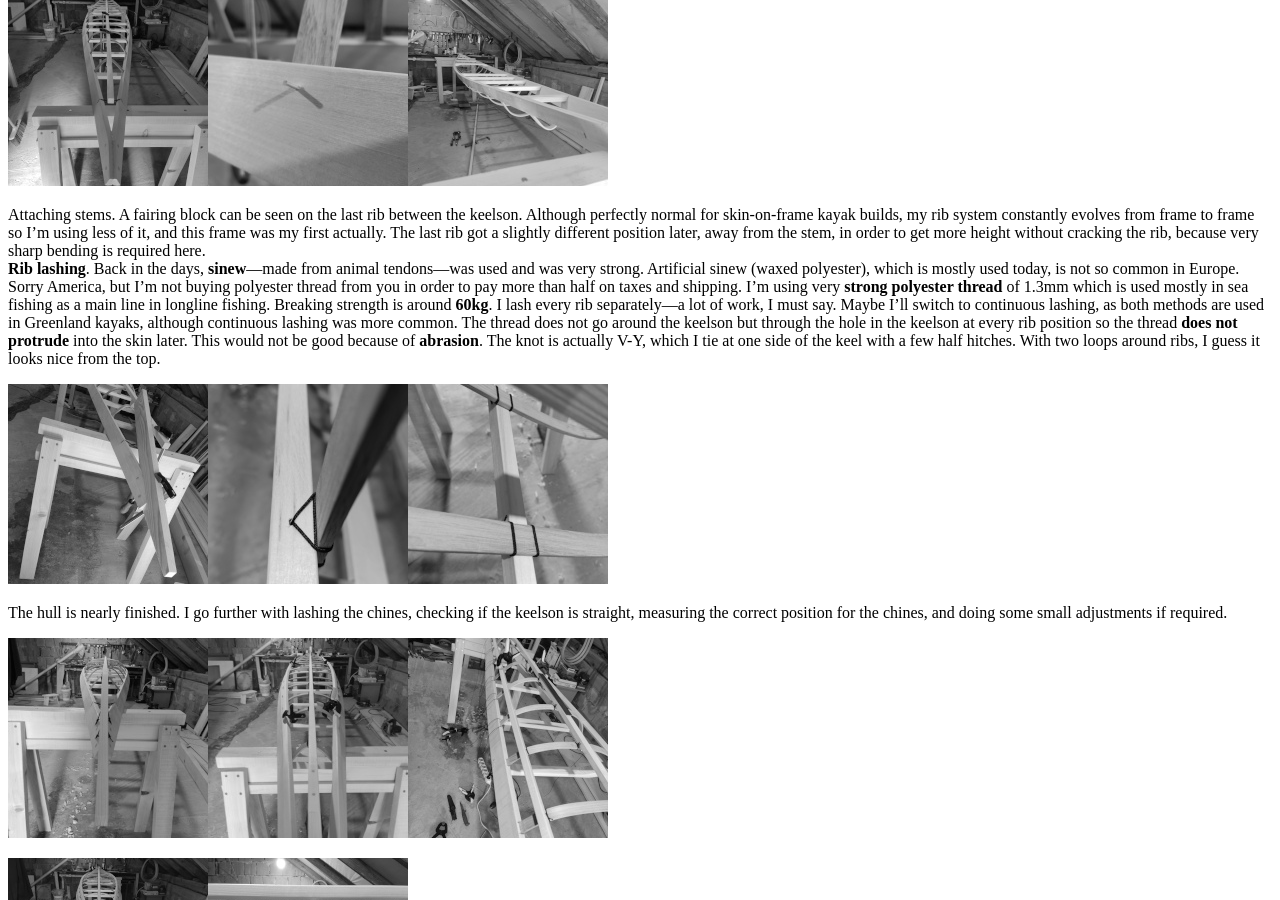
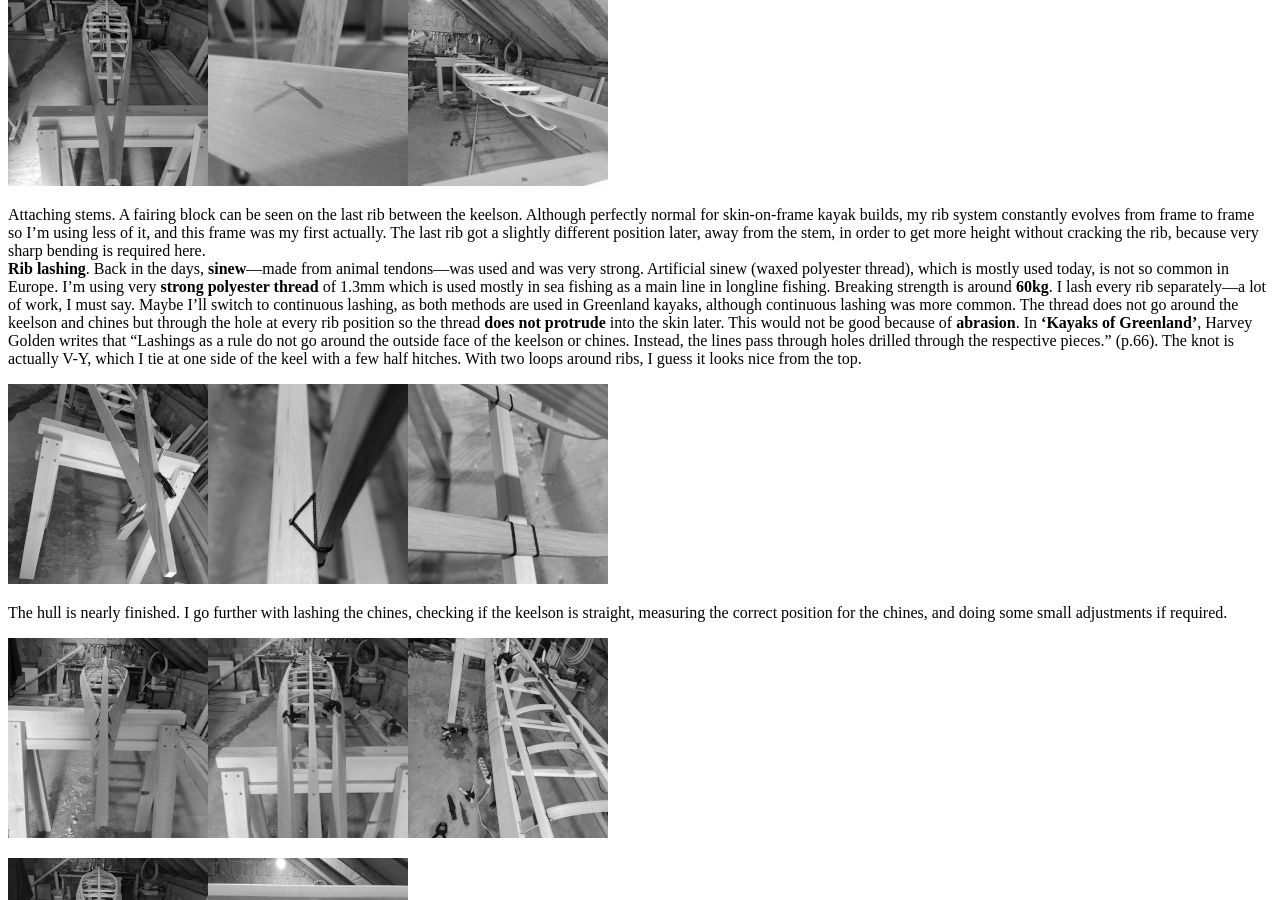
Before and after one commit to marjanbonus/marjanbonus.github.io, a Jekyll site: the page built from _posts/2024-04-28-search-for-west-greenland-kayak.markdown, in a window 1280 px wide and 900 px high, scrolled down 3367 px. Built offline with Jekyll 4.4.1, drawn with Linux system fonts in a browser that asks for light colours.

Commit message:
Update blog content

```diff
--- a/_posts/2024-04-28-search-for-west-greenland-kayak.markdown
+++ b/_posts/2024-04-28-search-for-west-greenland-kayak.markdown
@@ -74,7 +74,7 @@ For rib stock, oak or ash are preferred. I'm using mostly <strong>green oak</str
 {: .post-gallery .three}
 
 Attaching stems. A fairing block can be seen on the last rib between the keelson. Although perfectly normal for skin-on-frame kayak builds, my rib system constantly evolves from frame to frame so I'm using less of it, and this frame was my first actually. The last rib got a slightly different position later, away from the stem, in order to get more height without cracking the rib, because very sharp bending is required here.
-<strong>Rib lashing</strong>. Back in the days, <strong>sinew</strong>—made from animal tendons—was used and was very strong. Artificial sinew (waxed polyester), which is mostly used today, is not so common in Europe. Sorry America, but I'm not buying polyester thread from you in order to pay more than half on taxes and shipping. I'm using very <strong>strong polyester thread</strong> of 1.3mm which is used mostly in sea fishing as a main line in longline fishing. Breaking strength is around <strong>60kg</strong>. I lash every rib separately—a lot of work, I must say. Maybe I'll switch to continuous lashing, as both methods are used in Greenland kayaks, although continuous lashing was more common. The thread does not go around the keelson but through the hole in the keelson at every rib position so the thread <strong>does not protrude</strong> into the skin later. This would not be good because of <strong>abrasion</strong>. The knot is actually V-Y, which I tie at one side of the keel with a few half hitches. With two loops around ribs, I guess it looks nice from the top.
+<strong>Rib lashing</strong>. Back in the days, <strong>sinew</strong>—made from animal tendons—was used and was very strong. Artificial sinew (waxed polyester thread), which is mostly used today, is not so common in Europe. I'm using very <strong>strong polyester thread</strong> of 1.3mm which is used mostly in sea fishing as a main line in longline fishing. Breaking strength is around <strong>60kg</strong>. I lash every rib separately—a lot of work, I must say. Maybe I'll switch to continuous lashing, as both methods are used in Greenland kayaks, although continuous lashing was more common. The thread does not go around the keelson and chines but through the hole at every rib position so the thread <strong>does not protrude</strong> into the skin later. This would not be good because of <strong>abrasion</strong>. In <strong>'Kayaks of Greenland'</strong>, Harvey Golden writes that "Lashings as a rule do not go around the outside face of the keelson or chines. Instead, the lines pass through holes drilled through the respective pieces." (p.66). The knot is actually V-Y, which I tie at one side of the keel with a few half hitches. With two loops around ribs, I guess it looks nice from the top.
 
 [![attaching_stems](/assets/images/posts/greenland-kayak/hull/05_adding_stems_s.jpg)](/assets/images/posts/greenland-kayak/hull/05_adding_stems.jpg){:data-fslightbox="gallery8"}[![rib_lashing](/assets/images/posts/greenland-kayak/hull/06_rib_lashing_s.jpg)](/assets/images/posts/greenland-kayak/hull/06_rib_lashing.jpg){:data-fslightbox="gallery8"}[![rib_lashing](/assets/images/posts/greenland-kayak/hull/07_rib_lashing_s.jpg)](/assets/images/posts/greenland-kayak/hull/07_rib_lashing.jpg){:data-fslightbox="gallery8"}
 {: .post-gallery .three}
```
